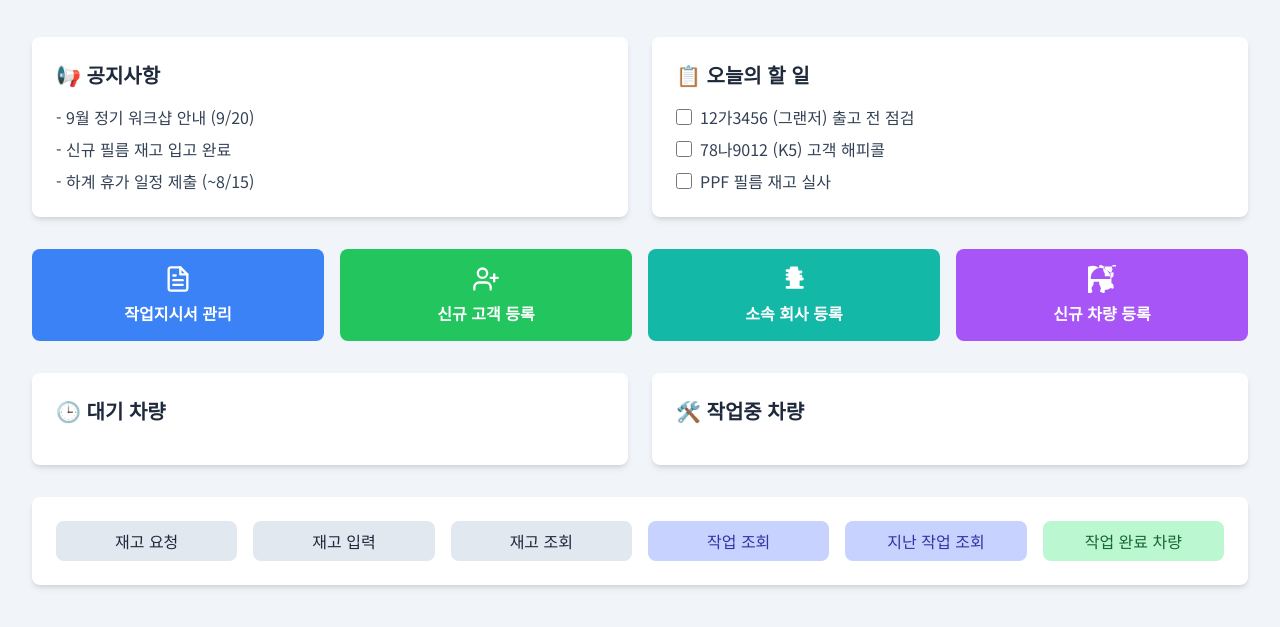
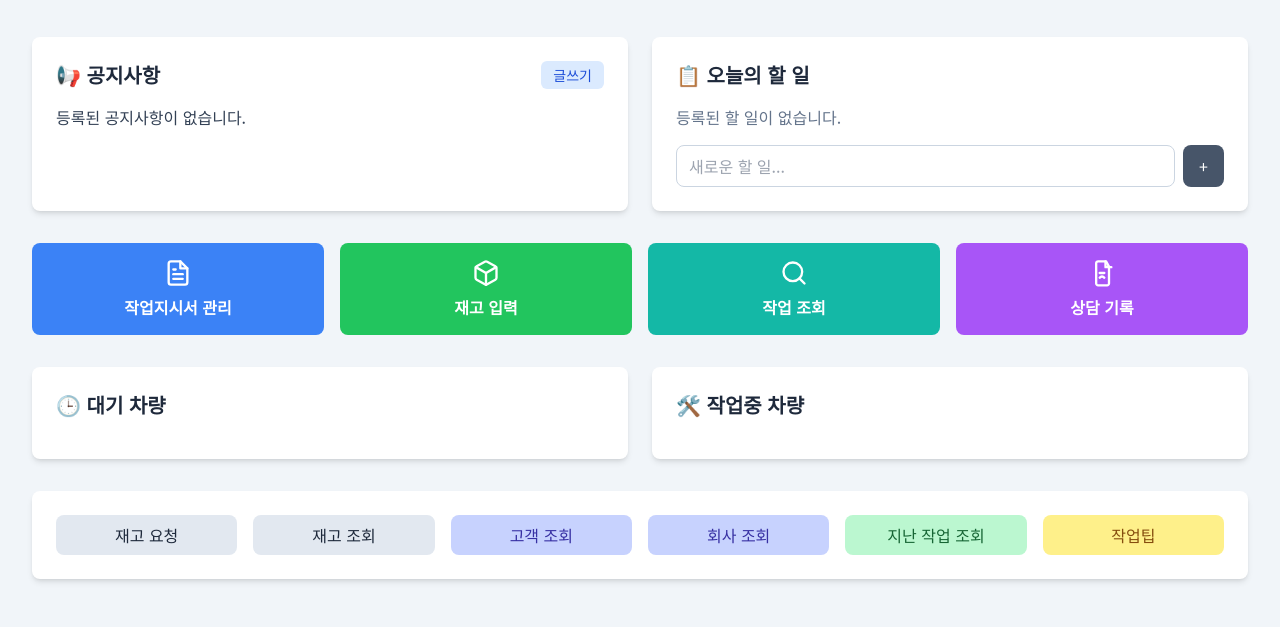
Before and after one commit to ozoohii-cell/max, a plain HTML site: page index.html in a window 1280 px wide. Shown: the part 119-746 px from the top of the page. Drawn offline with nearby package versions, Linux system fonts and the light colour scheme; no server answers.

Commit message:
Add files via upload

```diff
--- a/index.html
+++ b/index.html
@@ -9,15 +9,7 @@
     <link rel="preconnect" href="https://fonts.googleapis.com">
     <link rel="preconnect" href="https://fonts.gstatic.com" crossorigin>
     <link href="https://fonts.googleapis.com/css2?family=Noto+Sans+KR:wght@400;500;700&display=swap" rel="stylesheet">
-    <style>
-        body { font-family: 'Noto Sans KR', sans-serif; }
-        .dashboard-card { transition: transform 0.2s, box-shadow 0.2s; }
-        .dashboard-card:hover { transform: translateY(-5px); box-shadow: 0 10px 15px -3px rgb(0 0 0 / 0.1), 0 4px 6px -4px rgb(0 0 0 / 0.1); }
-        .custom-scrollbar::-webkit-scrollbar { width: 8px; }
-        .custom-scrollbar::-webkit-scrollbar-track { background: #f1f5f9; }
-        .custom-scrollbar::-webkit-scrollbar-thumb { background: #94a3b8; border-radius: 4px; }
-        .custom-scrollbar::-webkit-scrollbar-thumb:hover { background: #475569; }
-    </style>
+    <link rel="stylesheet" href="style.css">
 </head>
 <body class="bg-slate-100 text-slate-800">
 
@@ -34,20 +26,23 @@
 
         <div class="grid grid-cols-1 md:grid-cols-2 gap-6 mb-8">
             <div class="bg-white p-6 rounded-lg shadow-md">
-                <h2 class="text-xl font-bold mb-4">📢 공지사항</h2>
-                <ul class="space-y-2 text-slate-700">
-                    <li>- 9월 정기 워크샵 안내 (9/20)</li>
-                    <li>- 신규 필름 재고 입고 완료</li>
-                    <li>- 하계 휴가 일정 제출 (~8/15)</li>
+                <div class="flex justify-between items-center mb-4">
+                    <h2 class="text-xl font-bold">📢 공지사항</h2>
+                    <button id="add-announcement-button" class="text-sm bg-blue-100 text-blue-700 px-3 py-1 rounded-md hover:bg-blue-200">글쓰기</button>
+                </div>
+                <ul id="announcements-list" class="space-y-2 text-slate-700 custom-scrollbar max-h-32 overflow-y-auto">
+                    <!-- 공지사항이 여기에 동적으로 추가됩니다 -->
                 </ul>
             </div>
-            <div class="bg-white p-6 rounded-lg shadow-md">
+            <div class="bg-white p-6 rounded-lg shadow-md flex flex-col">
                 <h2 class="text-xl font-bold mb-4">📋 오늘의 할 일</h2>
-                <ul class="space-y-2 text-slate-700">
-                    <li class="flex items-center"><input type="checkbox" class="h-4 w-4 rounded mr-2"><span>12가3456 (그랜저) 출고 전 점검</span></li>
-                    <li class="flex items-center"><input type="checkbox" class="h-4 w-4 rounded mr-2"><span>78나9012 (K5) 고객 해피콜</span></li>
-                    <li class="flex items-center"><input type="checkbox" class="h-4 w-4 rounded mr-2"><span>PPF 필름 재고 실사</span></li>
+                <ul id="todos-list" class="space-y-2 text-slate-700 flex-grow custom-scrollbar max-h-32 overflow-y-auto">
+                    <!-- 할 일이 여기에 동적으로 추가됩니다 -->
                 </ul>
+                <form id="new-todo-form" class="mt-4 flex gap-2">
+                    <input type="text" id="new-todo-input" class="w-full px-3 py-2 border border-slate-300 rounded-lg" placeholder="새로운 할 일..." required>
+                    <button type="submit" class="bg-slate-600 text-white px-4 py-2 rounded-lg hover:bg-slate-700 transition">+</button>
+                </form>
             </div>
         </div>
 
@@ -56,21 +51,17 @@
                 <svg xmlns="http://www.w3.org/2000/svg" width="28" height="28" viewBox="0 0 24 24" fill="none" stroke="currentColor" stroke-width="2" stroke-linecap="round" stroke-linejoin="round"><path d="M14 2H6a2 2 0 0 0-2 2v16a2 2 0 0 0 2 2h12a2 2 0 0 0 2-2V8z"></path><polyline points="14 2 14 8 20 8"></polyline><line x1="16" y1="13" x2="8" y2="13"></line><line x1="16" y1="17" x2="8" y2="17"></line><polyline points="10 9 9 9 8 9"></polyline></svg>
                 <span class="mt-2 font-semibold">작업지시서 관리</span>
             </button>
-            <button id="add-customer-button" class="dashboard-card bg-green-500 text-white p-4 rounded-lg flex flex-col items-center justify-center text-center">
-                 <svg xmlns="http://www.w3.org/2000/svg" width="28" height="28" viewBox="0 0 24 24" fill="none" stroke="currentColor" stroke-width="2" stroke-linecap="round" stroke-linejoin="round"><path d="M16 21v-2a4 4 0 0 0-4-4H6a4 4 0 0 0-4 4v2"></path><circle cx="9" cy="7" r="4"></circle><line x1="19" y1="8" x2="19" y2="14"></line><line x1="22" y1="11" x2="16" y2="11"></line></svg>
-                <span class="mt-2 font-semibold">신규 고객 등록</span>
+            <button onclick="window.location.href='stock-input.html'" class="dashboard-card bg-green-500 text-white p-4 rounded-lg flex flex-col items-center justify-center text-center">
+                 <svg xmlns="http://www.w3.org/2000/svg" width="28" height="28" viewBox="0 0 24 24" fill="none" stroke="currentColor" stroke-width="2" stroke-linecap="round" stroke-linejoin="round"><path d="M21 16V8a2 2 0 0 0-1-1.73l-7-4a2 2 0 0 0-2 0l-7 4A2 2 0 0 0 3 8v8a2 2 0 0 0 1 1.73l7 4a2 2 0 0 0 2 0l7-4A2 2 0 0 0 21 16z"></path><polyline points="3.27 6.96 12 12.01 20.73 6.96"></polyline><line x1="12" y1="22.08" x2="12" y2="12"></line></svg>
+                <span class="mt-2 font-semibold">재고 입력</span>
             </button>
-             <button id="add-company-button" class="dashboard-card bg-teal-500 text-white p-4 rounded-lg flex flex-col items-center justify-center text-center">
-                <svg xmlns="http://www.w3.org/2000/svg" class="h-7 w-7" viewBox="0 0 20 20" fill="currentColor">
-                  <path d="M8 1a1 1 0 00-1 1v1H5a1 1 0 000 2h1v1H5a1 1 0 100 2h1v1H5a1 1 0 100 2h2v4H5a1 1 0 100 2h11a1 1 0 100-2h-2v-4h2a1 1 0 100-2h-2V9h1a1 1 0 100-2h-1V6h1a1 1 0 100-2h-2V2a1 1 0 00-1-1H8z"/>
-                </svg>
-                <span class="mt-2 font-semibold">소속 회사 등록</span>
+             <button onclick="alert('준비중인 기능입니다.')" class="dashboard-card bg-teal-500 text-white p-4 rounded-lg flex flex-col items-center justify-center text-center">
+                <svg xmlns="http://www.w3.org/2000/svg" width="28" height="28" viewBox="0 0 24 24" fill="none" stroke="currentColor" stroke-width="2" stroke-linecap="round" stroke-linejoin="round"><circle cx="11" cy="11" r="8"></circle><line x1="21" y1="21" x2="16.65" y2="16.65"></line></svg>
+                <span class="mt-2 font-semibold">작업 조회</span>
             </button>
-            <button id="add-car-button" class="dashboard-card bg-purple-500 text-white p-4 rounded-lg flex flex-col items-center justify-center text-center">
-                <svg xmlns="http://www.w3.org/2000/svg" class="h-7 w-7" viewBox="0 0 20 20" fill="currentColor">
-                  <path fill-rule="evenodd" d="M11.3 1.046A1 1 0 0112 2v1.073a8.96 8.96 0 014.3 2.642l.743-.446a1 1 0 011.313.927l-.22 1.291a1 1 0 01-.42 1.054l-1.092.819a8.96 8.96 0 010 3.388l1.092.819a1 1 0 01.42 1.054l.22 1.291a1 1 0 01-1.313.927l-.743-.446A8.96 8.96 0 0112 17.927V19a1 1 0 01-1.28.964l-1.272-.424a1 1 0 01-.716-1.372l.487-1.46A6.96 6.96 0 008 13.927V12H4v1.927a6.96 6.96 0 00-1.503 3.053l.487 1.46a1 1 0 01-.716 1.372l-1.272.424A1 1 0 010 19v-1.073a8.96 8.96 0 01-4.3-2.642l-.743.446a1 1 0 01-1.313-.927l.22-1.291a1 1 0 01.42-1.054l1.092-.819a8.96 8.96 0 010-3.388l-1.092-.819a1 1 0 01-.42-1.054l-.22-1.291a1 1 0 011.313-.927l.743.446A8.96 8.96 0 018 2.073V1a1 1 0 011.28-.964l1.272.424a1 1 0 01.716 1.372l-.487 1.46A6.96 6.96 0 0012 6.073V8h4V6.073a6.96 6.96 0 001.503-3.053l-.487-1.46a1 1 0 01.716-1.372l1.272-.424A1 1 0 0120 1zM4 10h12V9a7 7 0 10-14 0v1h2z" clip-rule="evenodd"/>
-                </svg>
-                <span class="mt-2 font-semibold">신규 차량 등록</span>
+            <button onclick="alert('준비중인 기능입니다.')" class="dashboard-card bg-purple-500 text-white p-4 rounded-lg flex flex-col items-center justify-center text-center">
+                <svg xmlns="http://www.w3.org/2000/svg" width="28" height="28" viewBox="0 0 24 24" fill="none" stroke="currentColor" stroke-width="2" stroke-linecap="round" stroke-linejoin="round"><path d="M15.5 2H8.6c-.4 0-.8.2-1.1.5-.3.3-.5.7-.5 1.1V21c0 .4.2.8.5 1.1.3.3.7.5 1.1.5h7.8c.4 0 .8-.2 1.1-.5.3-.3.5-.7.5-1.1V6.5L15.5 2z"></path><path d="M15 2v5h5"></path><path d="M10 16s.8-1 2-1 2 1 2 1"></path><path d="M10 12h4"></path></svg>
+                <span class="mt-2 font-semibold">상담 기록</span>
             </button>
         </div>
 
@@ -86,13 +77,13 @@
         </div>
 
         <div class="bg-white p-6 rounded-lg shadow-md">
-            <div class="grid grid-cols-2 sm:grid-cols-3 md:grid-cols-4 lg:grid-cols-6 gap-4">
+            <div class="grid grid-cols-2 sm:grid-cols-3 md:grid-cols-6 gap-4">
                 <button onclick="alert('준비중인 기능입니다.')" class="bg-slate-200 hover:bg-slate-300 text-slate-800 font-medium py-2 px-4 rounded-lg transition">재고 요청</button>
-                <button onclick="window.location.href='stock-input.html'" class="bg-slate-200 hover:bg-slate-300 text-slate-800 font-medium py-2 px-4 rounded-lg transition">재고 입력</button>
                 <button onclick="alert('준비중인 기능입니다.')" class="bg-slate-200 hover:bg-slate-300 text-slate-800 font-medium py-2 px-4 rounded-lg transition">재고 조회</button>
-                <button onclick="alert('준비중인 기능입니다.')" class="bg-indigo-200 hover:bg-indigo-300 text-indigo-800 font-medium py-2 px-4 rounded-lg transition">작업 조회</button>
-                <button onclick="alert('준비중인 기능입니다.')" class="bg-indigo-200 hover:bg-indigo-300 text-indigo-800 font-medium py-2 px-4 rounded-lg transition">지난 작업 조회</button>
-                <button onclick="alert('준비중인 기능입니다.')" class="bg-green-200 hover:bg-green-300 text-green-800 font-medium py-2 px-4 rounded-lg transition">작업 완료 차량</button>
+                <button onclick="alert('준비중인 기능입니다.')" class="bg-indigo-200 hover:bg-indigo-300 text-indigo-800 font-medium py-2 px-4 rounded-lg transition">고객 조회</button>
+                <button onclick="alert('준비중인 기능입니다.')" class="bg-indigo-200 hover:bg-indigo-300 text-indigo-800 font-medium py-2 px-4 rounded-lg transition">회사 조회</button>
+                <button onclick="alert('준비중인 기능입니다.')" class="bg-green-200 hover:bg-green-300 text-green-800 font-medium py-2 px-4 rounded-lg transition">지난 작업 조회</button>
+                <button onclick="alert('준비중인 기능입니다.')" class="bg-yellow-200 hover:bg-yellow-300 text-yellow-800 font-medium py-2 px-4 rounded-lg transition">작업팁</button>
             </div>
         </div>
     </div>
```
